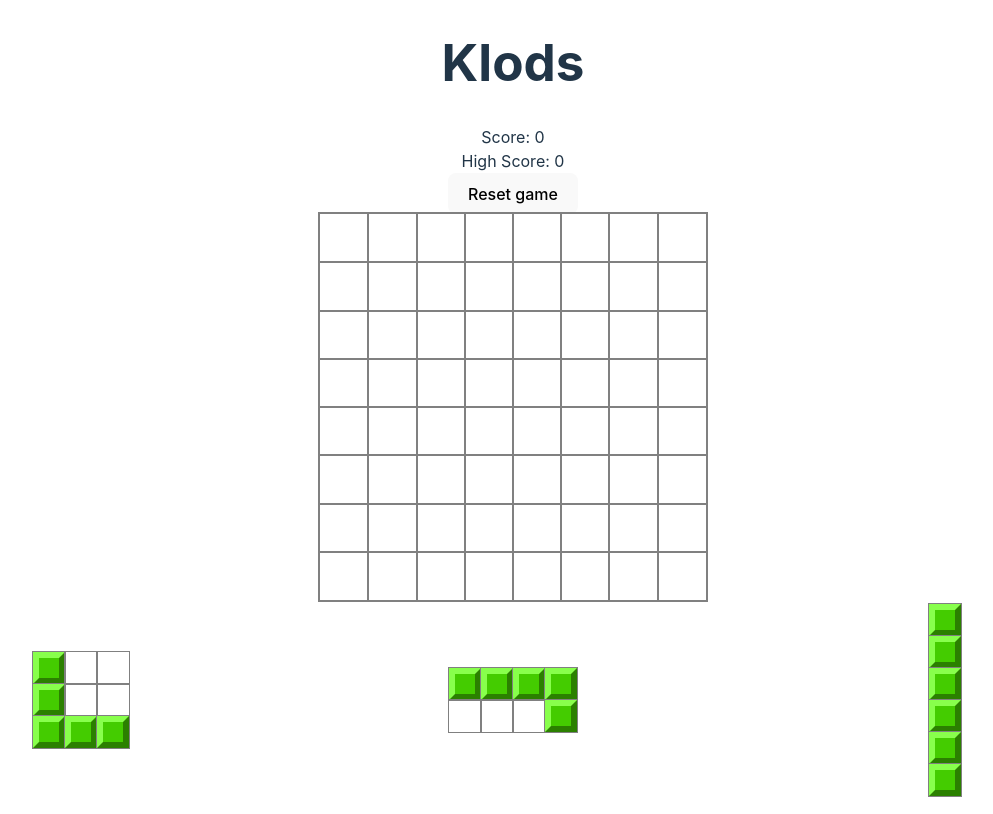
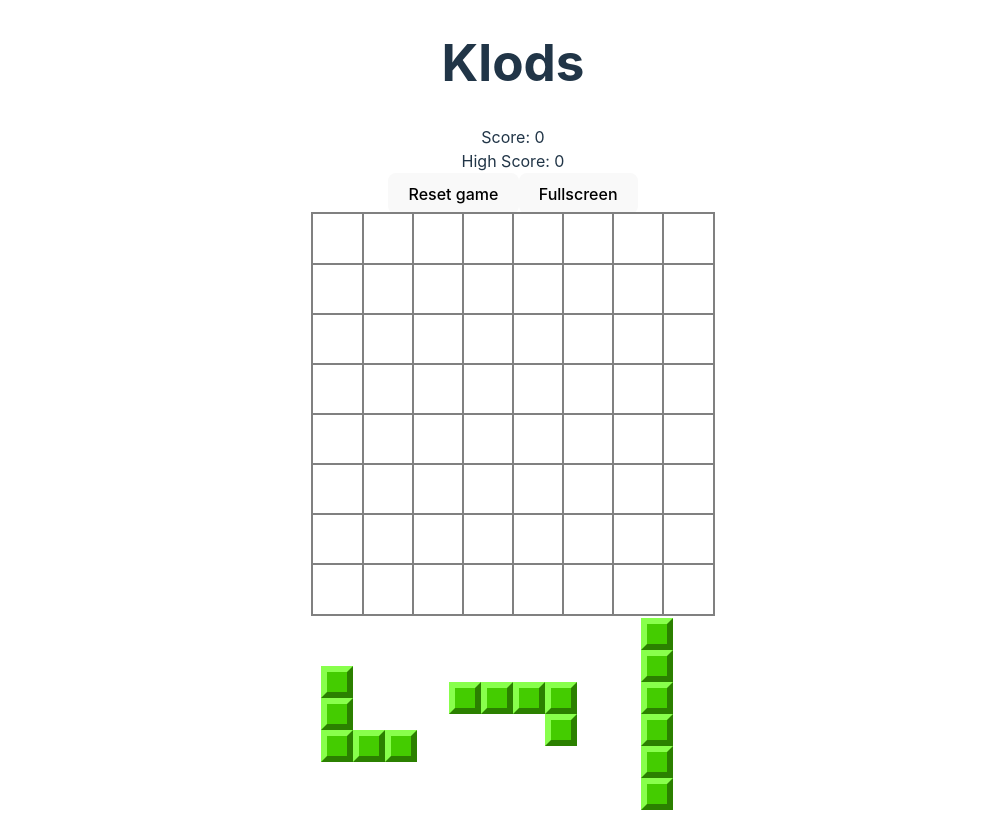
Before and after one commit to joglr/klods, a React (Vite) app: page / in a window 1280 px wide. Shown: the whole page, without its empty margins (127-1120 px from the left). Built offline with nearby package versions, Linux system fonts and the light colour scheme.

Commit message:
Fix touch interaction and persist highscore

```diff
--- a/src/App.css
+++ b/src/App.css
@@ -11,14 +11,20 @@
 .app {
   height: 100vh;
   display: grid;
-  grid-template-rows: 1fr 2fr 1fr;
+  grid-template-rows: 1fr 3fr;
   justify-items: center;
-  touch-action: none;
 }
 
 .header {
   text-align: center;
   margin: 0;
+}
+
+.game {
+  display: grid;
+  grid-template-rows: 2fr 1fr;
+  touch-action: none;
+  justify-items: center;
 }
 
 .board {
@@ -28,9 +34,10 @@
   grid-template-rows: repeat(8, 1fr);
 
   outline: 2px grey solid;
+  touch-action: none;
 }
 
-.square {
+.board .square {
   outline: 1px grey solid;
 }
 
@@ -57,7 +64,6 @@
 
 .piece {
   display: grid;
-  touch-action: none;
 }
 
 .piece .square {
--- a/src/App.tsx
+++ b/src/App.tsx
@@ -1,54 +1,65 @@
-import { useState } from 'react'
+import { useEffect, useRef, useState } from 'react'
 import './App.css'
 import { pieces } from './pieces'
 import type { IPiece, IState } from './model'
 import { Square } from './components/Square'
-import { calculateLocationFromIndex, checkIfPieceFitsAndUpdateBoard, clearFullRows, createEmptyBoard, generateFitTest } from './util'
-import { boardSize } from './constants'
+import { checkIfPieceFitsAndUpdateBoard, clearFullRows, createEmptyBoard, generateFitTest } from './util'
+import { boardSize, highscoreLocalStorageKey } from './constants'
 
 export default function App() {
   const [state, setState] = useState<IState>(getInitialState)
+  const boardRef = useRef<HTMLDivElement>(null)
   const [mousePos, setMousePos] = useState({
     offset: [0, 0],
     pos: [0, 0]
   })
+
+  useEffect(() => {
+    const highscore = Math.max(state.highscore, state.score).toString()
+    localStorage.setItem(highscoreLocalStorageKey, highscore)
+  }, [state.score, state.highscore])
 
   const resetGame = () => setState(prevState => ({
     ...getInitialState(),
     highscore: Math.max(prevState.highscore, prevState.score)
   }))
 
+  function requestFullscreen() {
+    document.documentElement.requestFullscreen()
+  }
+
   return (
     <div className="app"
       onPointerMove={e =>
         {
+          console.log("app:pointer move")
           if (state.selectedPiece == null ) return
-          e.preventDefault()
-          return setMousePos(p => ({ ...p, pos: [e.pageX, e.pageY] }))
+          // e.preventDefault()
+          setMousePos(p => ({ ...p, pos: [e.pageX, e.pageY] }))
+          return
+          //   // TODO: Show snapped preview
         }
       }
-      onPointerUp={() => {
+      onPointerUp={(e) => {
+        if (!boardRef.current) return
+
+        const { width, height, x, y } = boardRef.current.getBoundingClientRect()
+
+        const pointerXRelative = e.pageX - x
+        const pointerYRelative = e.pageY - y
+
+        const colIndex = Math.floor(pointerXRelative / width * boardSize)
+        const rowIndex = Math.floor(pointerYRelative / height * boardSize)
+
+        if (colIndex < 0 || rowIndex < 0 || colIndex >= boardSize || rowIndex >= boardSize) {
+          setState(p => ({...p, selectedPiece: null}))
+          return
+        }
+
+        const squareLocation: [number, number] = [colIndex, rowIndex]
+
         if(state.selectedPiece == null) return
-        setState(p => ({...p, selectedPiece: null}))
-      }}
-      >
-      <header className="header">
-        <h1>Klods</h1>
-        <div>Score: {state.score}</div>
-        <div>High Score: {state.highscore}</div>
-        {/* {Object.entries(state).map(([key, value]) => (
-          <div key={key}>{key}: {JSON.stringify(value, null, 2) }</div>
-        ))} */}
-        <button onClick={resetGame}>Reset game</button>
-      </header>
-      <div className="board">
-        {state.board.map((square, i) =>
-          <Square
-            key={i}
-            square={square}
-            onPointerUp={() => {
-              if (state.selectedPiece == null) return
-              const squareLocation: [number, number] = calculateLocationFromIndex(i, boardSize)
+
         // const [shouldSucceed, newTest] = generateFitTest(state, squareLocation)
 
         const placedPiece = state.userPieces[state.selectedPiece.index]!
@@ -85,7 +96,24 @@ export default function App() {
         //   prompt("red test", newTest)
         // }
       }}
-          />
+      >
+      <header className="header">
+        <h1>Klods</h1>
+        <div>Score: {state.score}</div>
+        <div>High Score: {state.highscore}</div>
+        {/* {Object.entries(state).map(([key, value]) => (
+          <div key={key}>{key}: {JSON.stringify(value, null, 2) }</div>
+        ))} */}
+        <button onClick={resetGame}>Reset game</button>
+        <button onClick={requestFullscreen}>Fullscreen</button>
+      </header>
+      <section className="game">
+        <div
+          className="board"
+          ref={boardRef}
+        >
+          {state.board.map((square, i) =>
+            <Square key={i} square={square} />
           )}
         </div>
         <div className="user-pieces">
@@ -96,7 +124,8 @@ export default function App() {
                 gridTemplateRows: `repeat(${piece.length}, 1fr)`,
                 ...state.selectedPiece?.index === i ? {
                   transform: `translate(${mousePos.pos[0] - mousePos.offset[0]}px,${mousePos.pos[1] - mousePos.offset[1]}px)`,
-                pointerEvents: "none"
+                  pointerEvents: "none",
+                  touchAction: "none"
                 } : {}
               }}
             >
@@ -115,6 +144,8 @@ export default function App() {
                       }
                       title={`${j},${k}`}
                       onPointerDown={e => {
+                        e.preventDefault()
+                        console.log("piece: pointer down")
                         setState(prevState => ({
                           ...prevState,
                           selectedPiece: {
@@ -134,59 +165,18 @@ export default function App() {
               }
           </div>)}
         </div>
+      </section>
     </div>
   )
 }
 
 const getInitialState: () => IState = () => ({
-  // 2D array containing board state
-  highscore: 0,
+  highscore: Number(window.localStorage.getItem(highscoreLocalStorageKey)) ?? 0,
   board: createEmptyBoard(),
   userPieces: getNewPieces(),
   selectedPiece: null,
   score: 0
 })
-
-/*
-1. Setup
-*/
-
-// function setup() {
-//   clearBoard() //Initial board is empty
-//   resetScore()
-//   refillPieces() // The user is given three pieces they can choose to place.
-//   drawBoard(board)
-// }
-
-/*
-2. User interaction
-*/
-// function pointerDragged() {
-//   // Snap piece into available space
-//   const [newBoard, canPlace] = attemptPlace(piece, location, board)
-
-//   if (canPlace) {
-//     drawBoard(newBoard)
-//   }
-//   // TODO: Show snapped preview
-// }
-
-// function pointerUp() {
-//   // If the piece can be placed at the current position
-//     // Place the piece and remove it from the userPieces
-
-//   // Else move it back to the userPieces
-
-//   if (userPieces.length == 0) {
-//     // refillPieces()
-//   }
-// }
-
-
-
-function clearBoard() {
-  throw new Error('Function not implemented.')
-}
 
 function getNewPieces() {
   const newPieces: IPiece[] = []
@@ -196,11 +186,3 @@ function getNewPieces() {
   }
   return newPieces
 }
-
-function attemptPlace(piece: any, location: Location, board: any[]): [any, any] {
-  throw new Error('Function not implemented.')
-}
-
-function drawBoard(newBoard: any) {
-  throw new Error('Function not implemented.')
-}
--- a/src/constants.ts
+++ b/src/constants.ts
@@ -7,3 +7,5 @@ export const hues = [
   180,
   300
 ]
+
+export const highscoreLocalStorageKey = "KLODS_HIGHSCORE"
```
Lines whose indentation alone changed are shown as unchanged.
